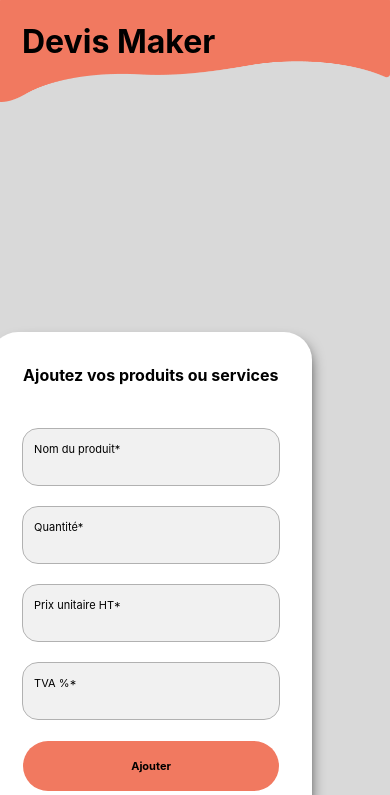
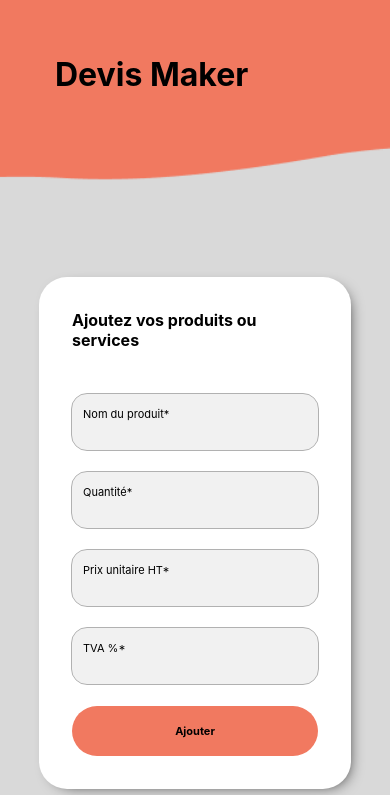
Before and after one commit to fabienlamotte487/devismaker, a plain HTML site: page index.html in a window 390 px wide. Shown: the top 795 px of the page. Drawn offline with Linux system fonts and the light colour scheme.

Commit message:
Retravaille intégration background header

```diff
--- a/css/style.css
+++ b/css/style.css
@@ -34,7 +34,8 @@ body{
 
 header{
     background-image: url("./../png/headerback.png");
-    background-size: contain;
+    background-size: cover;
+    background-position: center;
     background-repeat: no-repeat;
     height: 260px;
     padding: 2rem;
@@ -51,7 +52,9 @@ main{
 /* SECTION */
 section{
     display: none;
+    width: 100%;
 }
+
 .white-block{
     background: var(--white);
     width: 100%;
@@ -295,6 +298,9 @@ button{
     padding: 0;
 }
 @media screen and (max-width: 992px) {
+    main{
+        margin: 0 10%;
+    }
     .columned{
         flex-direction: column;
         gap:0;
@@ -307,6 +313,8 @@ button{
     }
     h1{
         font-size: var(--h1responsive);
+        margin-top: 3rem;
+        margin-left: 3rem;
     }
     h2{
         font-size: var(--h2responsive);
```
